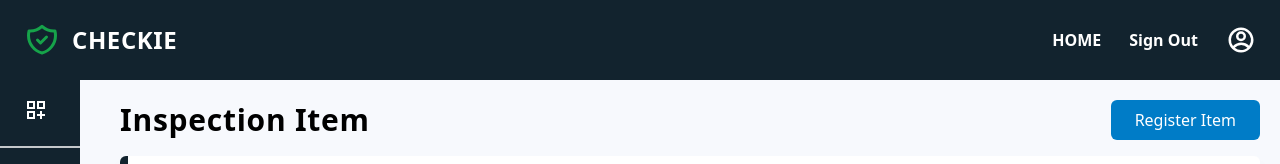
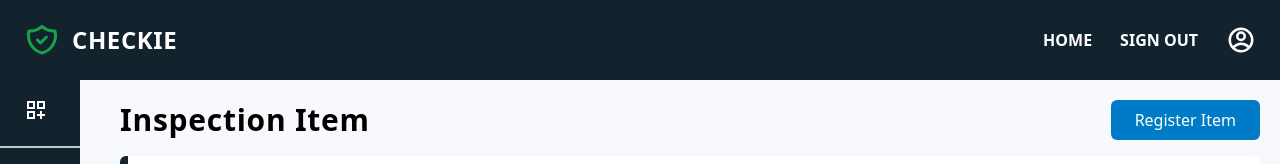
Before and after one commit to Usmonkul/checkie-manager, a Next.js app: page /item in a window 1280 px wide. Shown: the top 164 px of the page. Built offline with nearby package versions, Linux system fonts and the light colour scheme.

Commit message:
change link to uppercase

```diff
--- a/src/components/header/header.tsx
+++ b/src/components/header/header.tsx
@@ -33,7 +33,7 @@ const Header = () => {
           </li>
           <li>
             <button
-              className="hover:text-primary_white/50 transition-all duration-150 cursor-pointer"
+              className="hover:text-primary_white/50 transition-all duration-150 cursor-pointer uppercase"
               onClick={setIsUserExistFalse}
             >
               Sign Out
```
